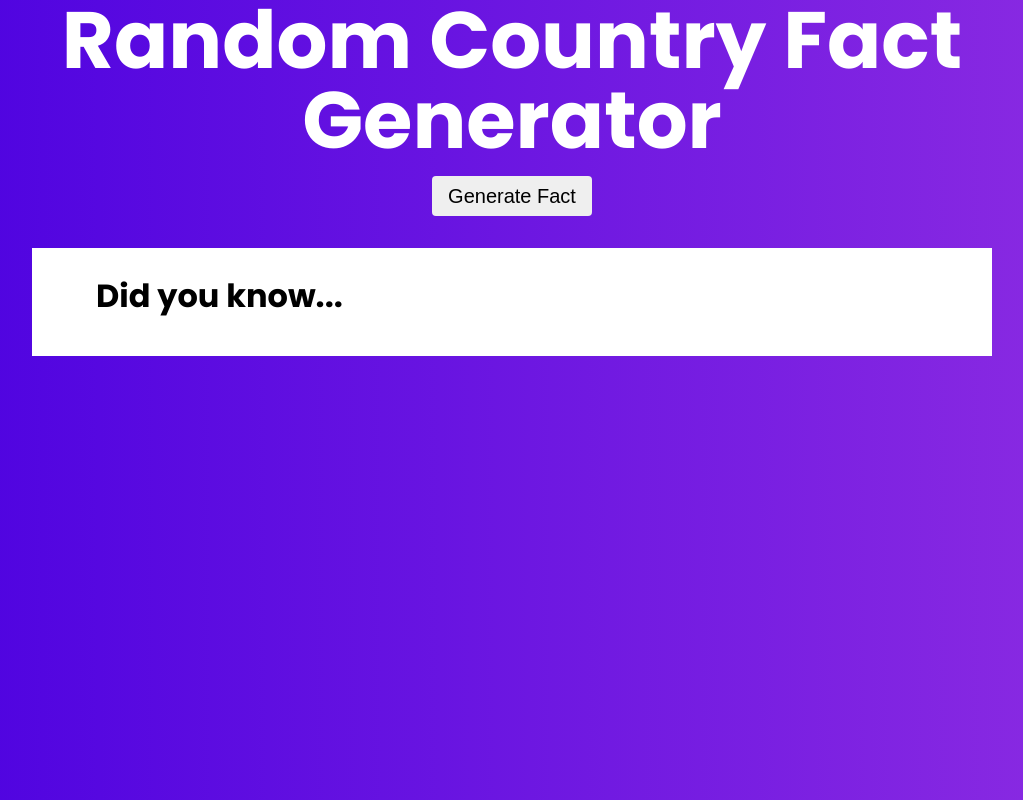
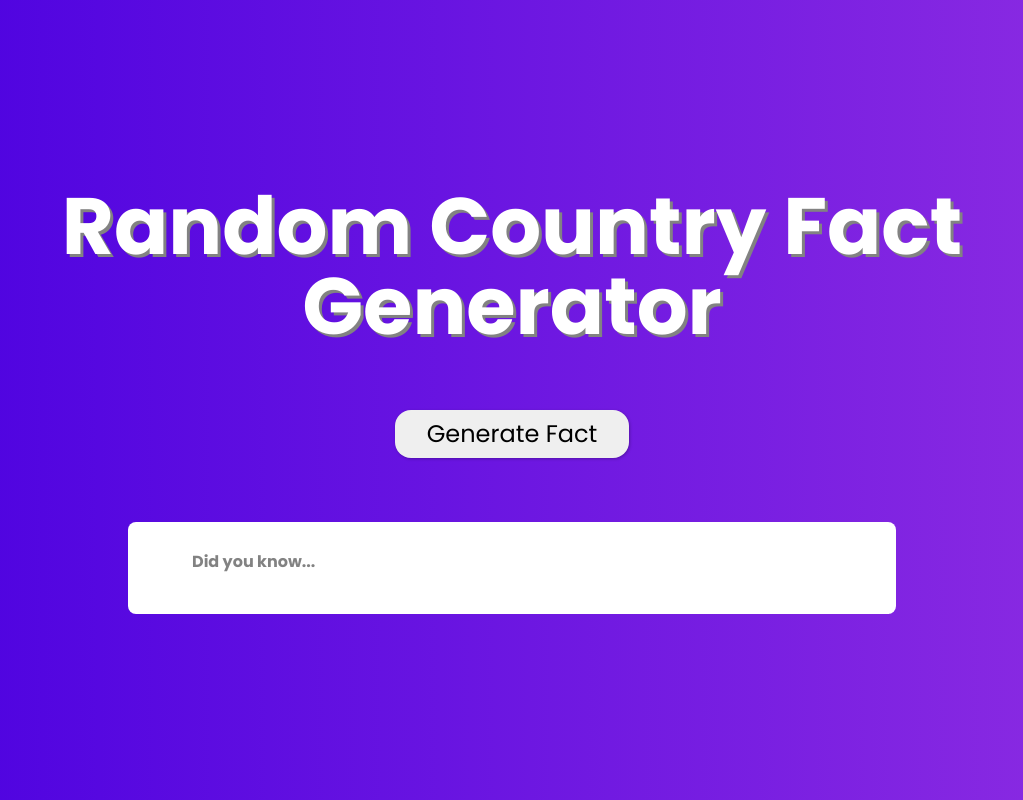
Before and after one commit to robdcal/random-country-fact-generator, a React (Create React App) app: page / in a window 1280 px wide. Shown: the whole page, without its empty margins (128-1151 px from the left). Built offline with nearby package versions, Linux system fonts and the light colour scheme; no server answers.

Commit message:
improve styling

```diff
--- a/src/App.css
+++ b/src/App.css
@@ -2,6 +2,7 @@
   margin: 0;
   padding: 0;
   box-sizing: border-box;
+  font-family: "Poppins", sans-serif;
 }
 
 body {
@@ -20,7 +21,7 @@ body {
   font-family: "Poppins", sans-serif;
   font-weight: 300;
   font-size: 16px;
-  min-height: 100vh;
+  /* min-height: 100vh; */
 }
 
 h1 {
@@ -41,53 +42,76 @@ h3 {
   margin-bottom: 0.75rem;
 }
 
+p {
+  font-size: 1.25rem;
+  line-height: 1.25rem;
+  margin-bottom: 0.5rem;
+}
+
 .App {
   max-width: 960px;
   margin: 0 auto;
   overflow: auto;
-  /* height: 100vh; */
+  display: flex;
+  flex-direction: column;
+  justify-content: center;
+  min-height: 100vh;
 }
 
 header.hero {
-  display: flex;
-  flex-direction: column;
-  justify-content: center;
-  /* height: 100%; */
   text-align: center;
   transition: all 0.5s ease-in;
-  margin-bottom: 2rem;
-}
-
-header.hero p {
   margin-bottom: 4rem;
 }
 
-button {
+header.hero h1 {
+  margin-bottom: 4rem;
+  text-shadow: 3px 3px 0px #828282;
+}
+
+header.hero button {
   width: fit-content;
-  padding: 0.25rem 1rem;
+  padding: 0.5rem 2rem;
   margin: 0 auto;
-  font-size: 1.25rem;
+  font-size: 1.5rem;
   line-height: 2rem;
-  border-radius: 0.25rem;
+  border-radius: 1rem;
   border: none;
   cursor: pointer;
+  box-shadow: 1px 1px 3px rgba(0, 0, 0, 0.25);
+}
+
+header.hero button:hover {
+  box-shadow: 1px 1px 3px rgba(0, 0, 0, 0.5);
 }
 
 .fact-card {
   background: white;
   color: black;
   display: flex;
+  align-items: center;
   padding: 1rem;
+  border-radius: 0.5rem;
+  width: 80%;
+  margin: 0 auto;
 }
 
 .fact-card__flag {
   padding: 1rem;
 }
 .fact-card__flag img {
+  display: block;
   max-width: 200px;
+  box-shadow: 0px 0px 3px rgba(0, 0, 0, 0.25);
 }
 
 .fact-card__fact {
   padding: 1rem;
   flex-grow: 1;
 }
+
+.fact-card__fact h3 {
+  font-size: 1rem;
+  line-height: 1rem;
+  color: #828282;
+}
```
